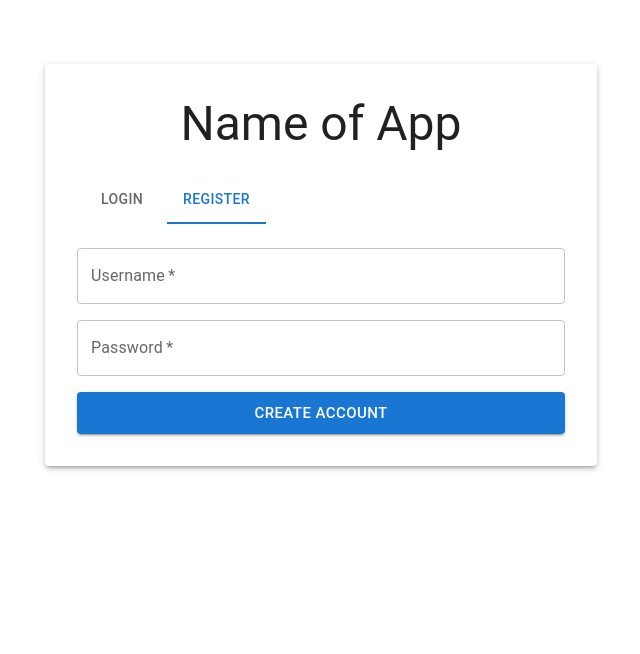
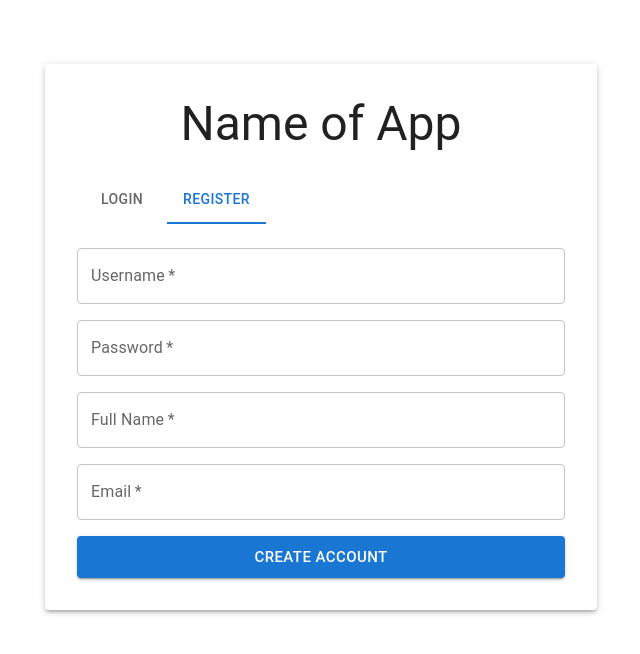
Before and after one commit to UofT-ECE444-Fall2024/UofT-Marketplace, a React (Create React App) app in the folder frontend/: page / in a window 1280 px wide. Both pictures are taken after a click on the tab "REGISTER". Shown: the top 654 px of the page, without its empty margins (319-959 px from the left). Built offline with nearby package versions, Linux system fonts and the light colour scheme; a web font is replaced by a local one.

Commit message:
add code to finish off registration page - add 2 new fields to register

```diff
--- a/frontend/src/pages/Auth.jsx
+++ b/frontend/src/pages/Auth.jsx
@@ -15,7 +15,12 @@ import {
 const Auth = () => {
   const navigate = useNavigate();
   const [activeTab, setActiveTab] = useState(0);
-  const [formData, setFormData] = useState({ username: '', password: '' });
+  const [formData, setFormData] = useState({
+    username: '',
+    password: '',
+    full_name: '',
+    email: ''
+  });
   const [status, setStatus] = useState({ error: '', success: '' });
 
   const handleChange = (e) => {
@@ -33,11 +38,16 @@ const Auth = () => {
     const isLogin = activeTab === 0;
     const endpoint = isLogin ? 'login' : 'register';
 
+    // Only send relevant fields for login
+    const submitData = isLogin
+      ? { username: formData.username, password: formData.password }
+      : formData;
+
     try {
       const response = await fetch(`http://localhost:5001/api/auth/${endpoint}`, {
         method: 'POST',
         headers: { 'Content-Type': 'application/json' },
-        body: JSON.stringify(formData),
+        body: JSON.stringify(submitData),
       });
 
       const data = await response.json();
@@ -69,19 +79,52 @@ const Auth = () => {
           {status.error && <Alert severity="error" className="w-full">{status.error}</Alert>}
 
           <form onSubmit={handleSubmit} className="w-full flex flex-col gap-4">
-            {['username', 'password'].map((field) => (
             <TextField
-                key={field}
-                name={field}
-                label={field.charAt(0).toUpperCase() + field.slice(1)}
-                type={field === 'password' ? 'password' : 'text'}
+              name="username"
+              label="Username"
               variant="outlined"
               fullWidth
-                value={formData[field]}
+              value={formData.username}
               onChange={handleChange}
               required
             />
-            ))}
+
+            <TextField
+              name="password"
+              label="Password"
+              type="password"
+              variant="outlined"
+              fullWidth
+              value={formData.password}
+              onChange={handleChange}
+              required
+            />
+
+            {activeTab === 1 && (
+              <>
+                <TextField
+                  name="full_name"
+                  label="Full Name"
+                  variant="outlined"
+                  fullWidth
+                  value={formData.full_name}
+                  onChange={handleChange}
+                  required
+                />
+
+                <TextField
+                  name="email"
+                  label="Email"
+                  type="email"
+                  variant="outlined"
+                  fullWidth
+                  value={formData.email}
+                  onChange={handleChange}
+                  required
+                />
+              </>
+            )}
+
             <Button
               type="submit"
               variant="contained"
```
Also changed, not shown: 2 other files (tests, documents, lock files or other folders). Lines whose indentation alone changed are shown as unchanged.
